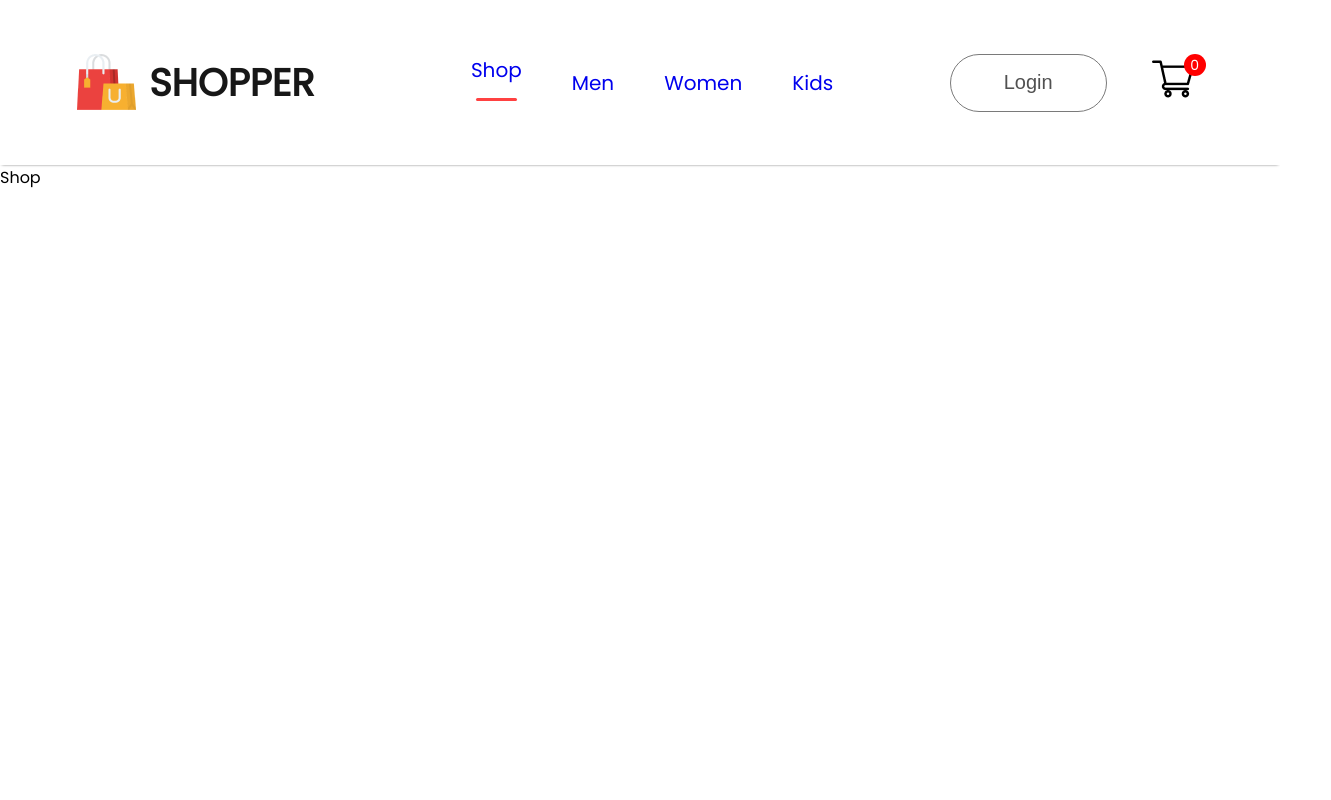
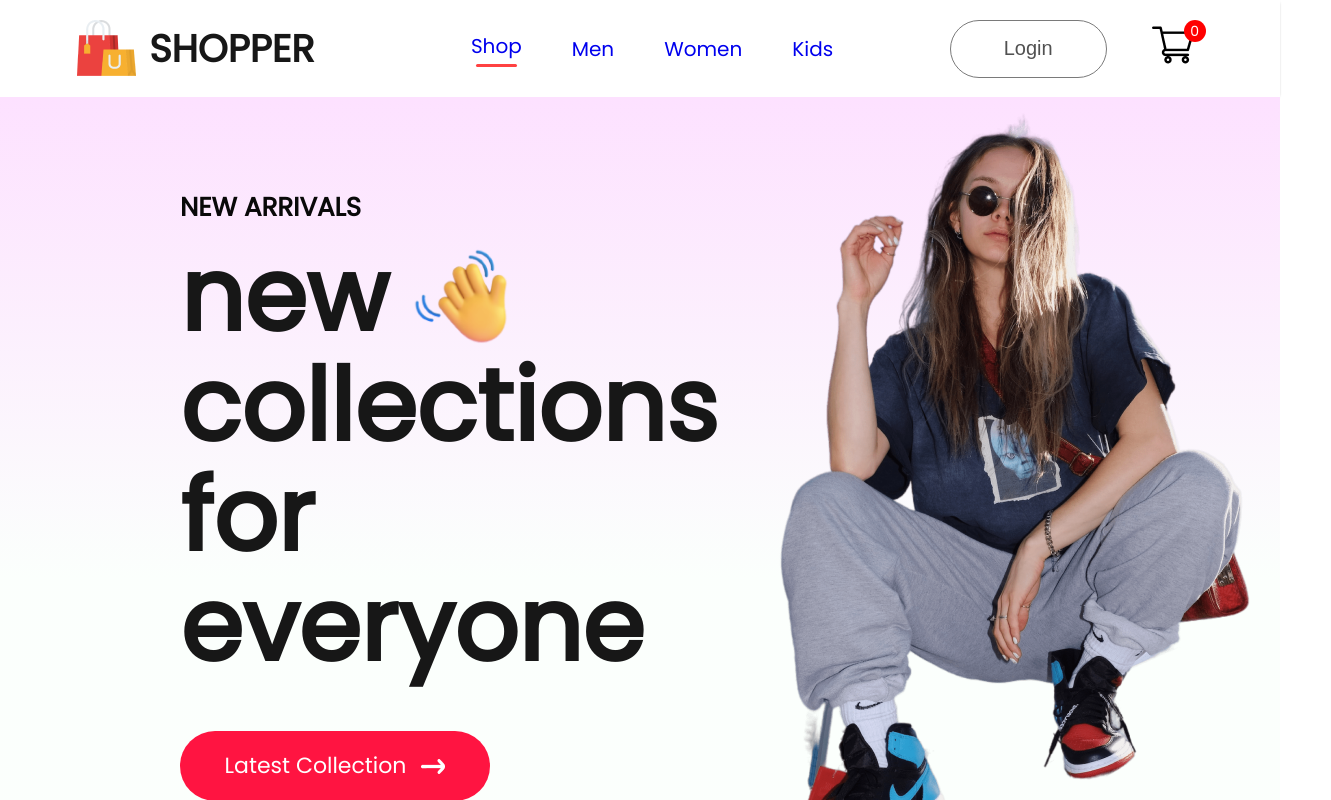
Before and after one commit to JoseLumbantobing/E-Shop, a React (Create React App) app: page / in a window 1280 px wide. Shown: the top 800 px of the page, 1331 px wide, since content can reach past the window. Built offline with nearby package versions, Linux system fonts and the light colour scheme; a web font is replaced by a local one.

Commit message:
Adding a hero/banner component to the Shop page

```diff
--- /dev/null
+++ b/src/Components/Hero/Hero.css
@@ -0,0 +1,60 @@
+.hero {
+    background: linear-gradient(180deg, #fde1ff, #e1ffea22 60%);
+    display: flex;
+    height: 100vh;
+}
+
+.hero-left {
+    display: flex;
+    flex: 1;
+    flex-direction: column;
+    justify-content: center;
+    gap: 20px;
+    line-height: 1.1;
+    padding-left: 180px;
+}
+
+.hero-left h2 {
+    color: #090909;
+    font-size: 26px;
+    font-weight: 600;
+}
+
+.hero-left p {
+    color: #171717;
+    font-size: 100px;
+    font-weight: 700;
+}
+
+.hand-icon {
+    display: flex;
+    align-items: center;
+    gap: 20px;
+}
+
+.hand-icon img {
+    width: 105px;
+}
+
+.hero-latest-btn {
+    border-radius: 75px;
+    color: #fff;
+    cursor: pointer;
+    display: flex;
+    align-items: center;
+    justify-content: center;
+    font-size: 22px;
+    font-weight: 500;
+    gap: 15px;
+    height: 70px;
+    width: 310px;
+    margin-top: 30px;
+    background: #ff1441;
+}
+
+.hero-right {
+    display: flex;
+    flex: 1;
+    align-items: center;
+    justify-content: center;
+}
--- /dev/null
+++ b/src/Components/Hero/Hero.jsx
@@ -0,0 +1,32 @@
+import React from 'react'
+import './Hero.css'
+import hand_icon from '../Assets/hand_icon.png'
+import arrow_icon from '../Assets/arrow.png'
+import hero_image from '../Assets/hero_image.png'
+
+const Hero = () => {
+  return (
+    <div className='hero'>
+        <div className="hero-left">
+            <h2>NEW ARRIVALS</h2>
+            <div>
+                <div className="hand-icon">
+                    <p>new</p>
+                    <img src={hand_icon} alt="" />
+                </div>
+                <p>collections</p>
+                <p>for everyone</p>
+            </div>
+            <div className="hero-latest-btn">
+                <div>Latest Collection</div>
+                <img src={arrow_icon} alt="" />
+            </div>
+        </div>
+        <div className="hero-right">
+            <img src={hero_image} alt="" />
+        </div>
+    </div>
+  )
+}
+
+export default Hero
--- a/src/Pages/Shop.jsx
+++ b/src/Pages/Shop.jsx
@@ -1,8 +1,11 @@
 import React from 'react'
+import Hero from '../Components/Hero/Hero'
 
 const Shop = () => {
   return (
-    <div>Shop</div>
+    <div>
+        <Hero />
+    </div>
   )
 }
 
--- a/src/index.css
+++ b/src/index.css
@@ -1,3 +1,7 @@
+* {
+  margin: 0;
+}
+
 body {
   margin: 0;
   font-family: -apple-system, BlinkMacSystemFont, 'Segoe UI', 'Roboto', 'Oxygen',
```
